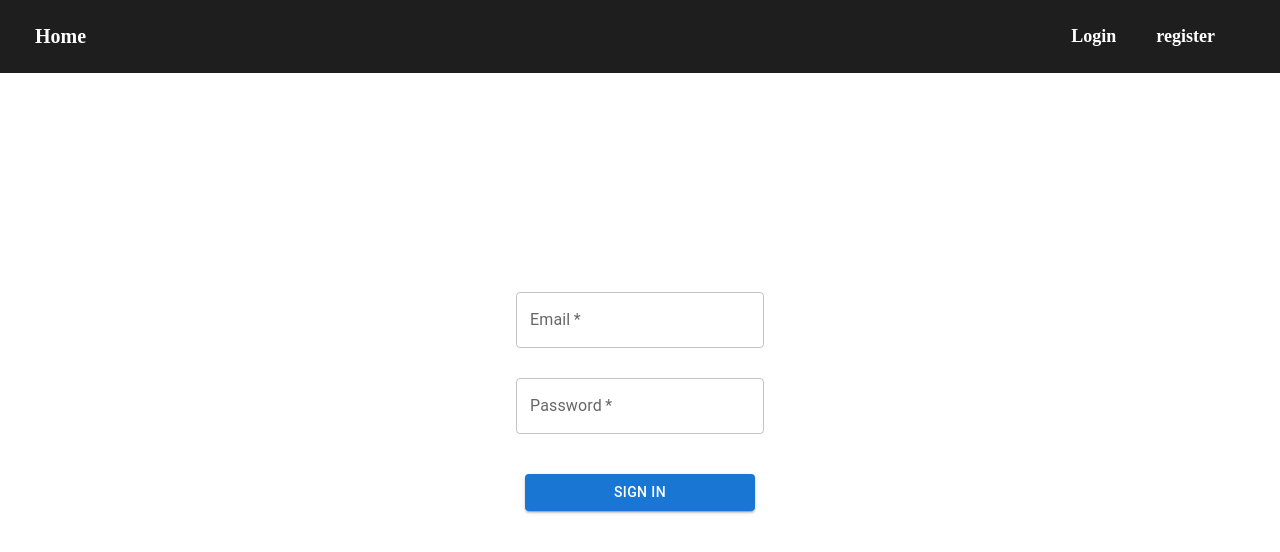
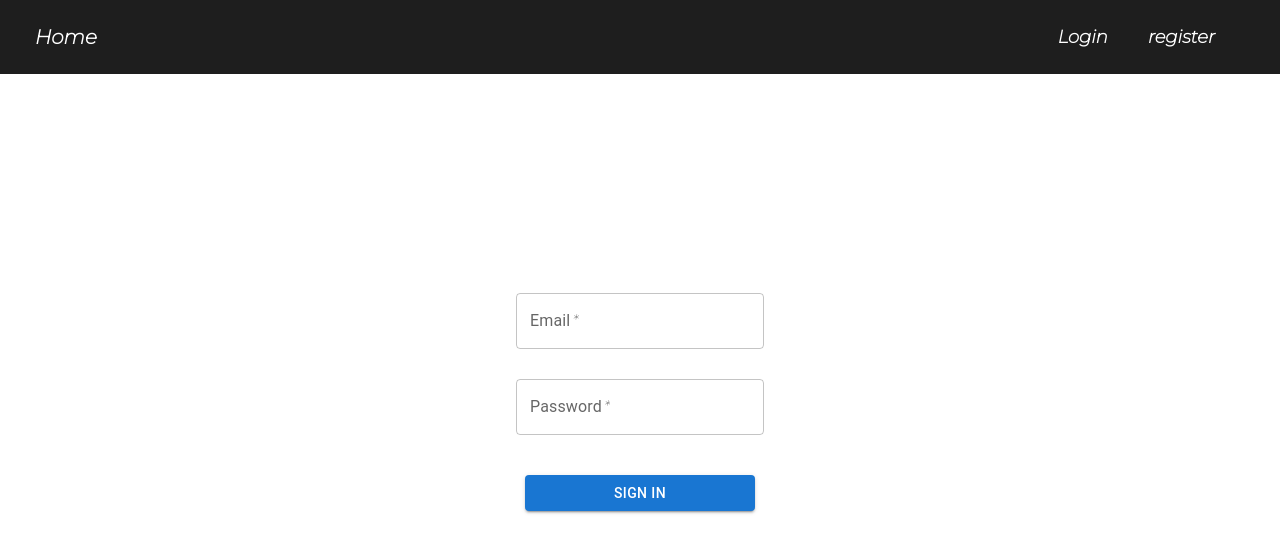
Before and after one commit to SCHW18TZ/dd, a React (Create React App) app: page /login in a window 1280 px wide. Shown: the top 552 px of the page. Built offline with nearby package versions, Linux system fonts and the light colour scheme; no server answers.

Commit message:
Minor changes

```diff
--- a/src/App.css
+++ b/src/App.css
@@ -1,6 +1,9 @@
+@import url('https://fonts.googleapis.com/css2?family=Montserrat:ital,wght@1,200&display=swap');
+
 * {
   margin: 0;
   padding: 0;
+  font-family: 'Montserrat';
 }
 
 body {
--- a/src/Pages/Login.jsx
+++ b/src/Pages/Login.jsx
@@ -5,11 +5,15 @@ import GoogleButton from "react-google-button";
 import { auth, provider } from "../firebase";
 import { signInWithPopup } from "firebase/auth";
 import { useAuthState } from "react-firebase-hooks/auth";
+import { useNavigate } from "react-router-dom";
 
 const Register = () => {
+  let navigate = useNavigate()
+
   const LogInWithGoogle = async () => {
     const result = await signInWithPopup(auth, provider);
     console.log(result);
+    navigate('/')
   };
 
   const [user] = useAuthState(auth);
```
